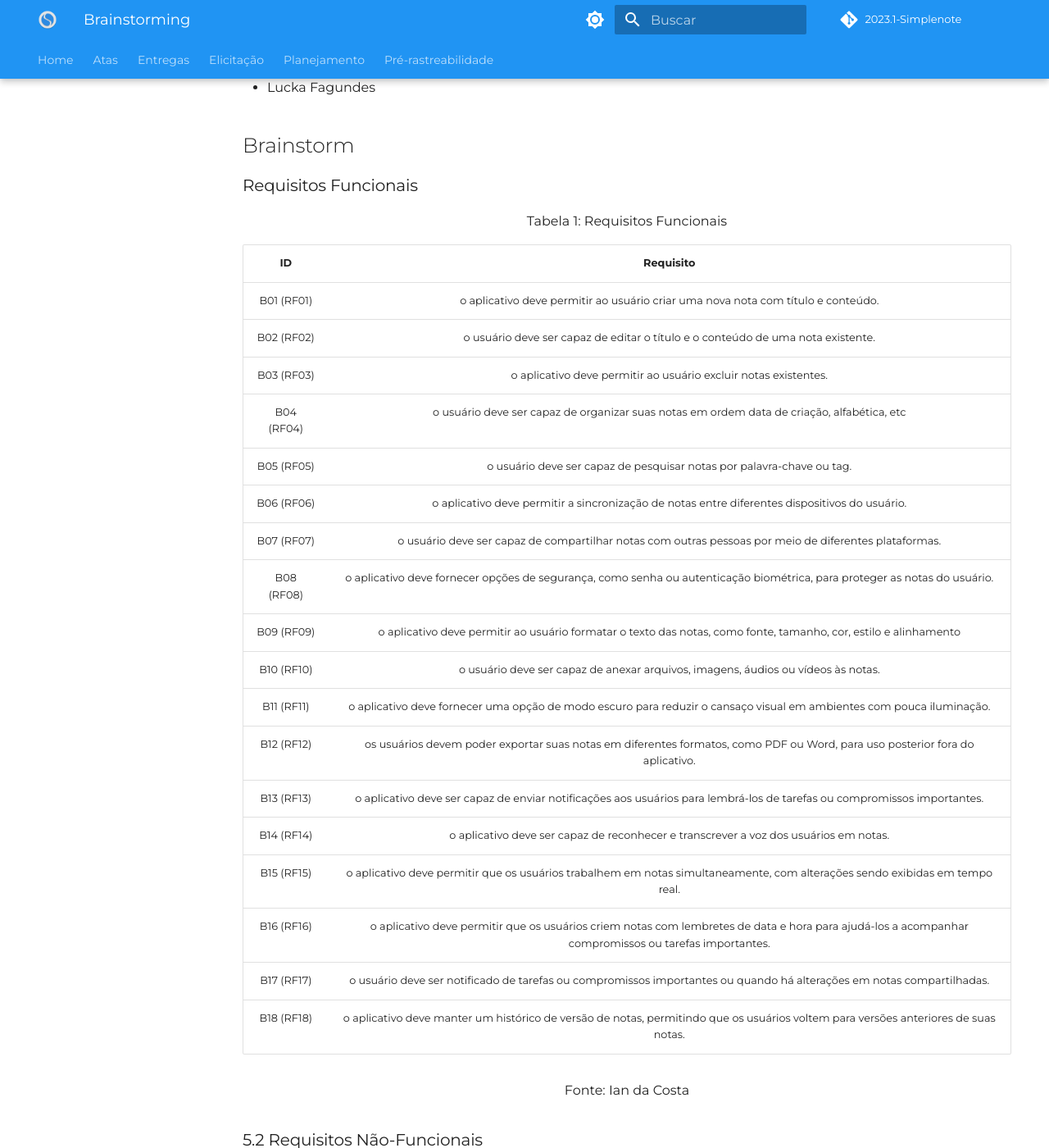
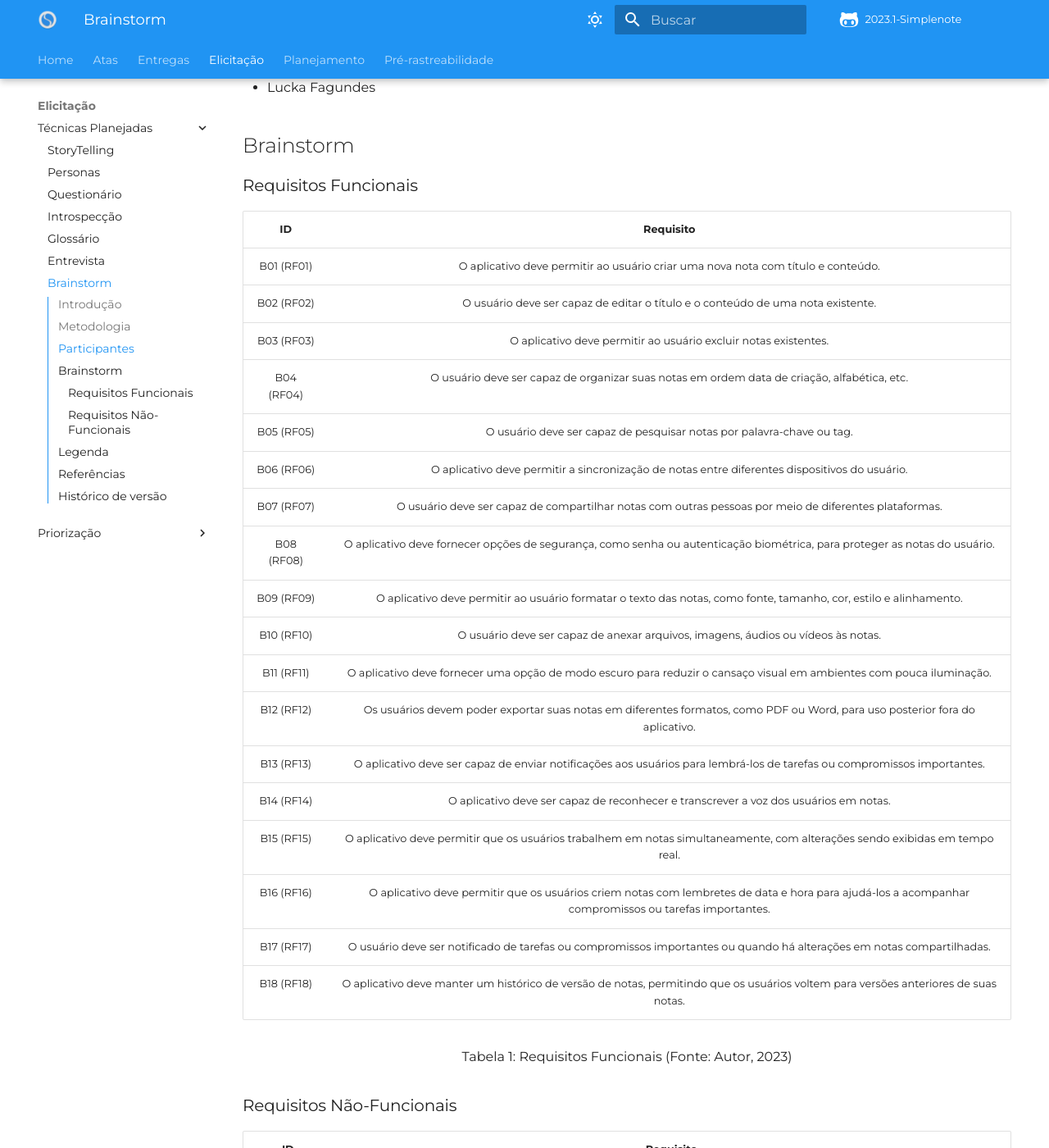
Before and after one commit to Requisitos-de-Software/2023.1-Simplenote, an MkDocs documentation site: the page built from docs/elicitacao/brainstorming.md, in a window 1280 px wide and 1400 px high, scrolled down 805 px. Shown: the whole window at 82% size. Built offline with MkDocs 1.6.1 and Material for MkDocs 9.7.7, drawn with Linux system fonts in a browser that asks for light colours; some web fonts are replaced; comment, search, counter and statistics services are not loaded; some of the changed text lies outside the part shown.

Commit message:
#35 Revisão brainstorming.md

```diff
--- a/docs/elicitacao/brainstorming.md
+++ b/docs/elicitacao/brainstorming.md
@@ -28,64 +28,71 @@
 
 ### Requisitos Funcionais
 
+
+|     ID     |                                                                      Requisito                                                                       |
+| :--------: | :--------------------------------------------------------------------------------------------------------------------------------------------------: |
+| B01 (RF01) |                                   O aplicativo deve permitir ao usuário criar uma nova nota com título e conteúdo.                                   |
+| B02 (RF02) |                                   O usuário deve ser capaz de editar o título e o conteúdo de uma nota existente.                                    |
+| B03 (RF03) |                                           O aplicativo deve permitir ao usuário excluir notas existentes.                                            |
+| B04 (RF04) |                              O usuário deve ser capaz de organizar suas notas em ordem data de criação, alfabética, etc.                             |
+| B05 (RF05) |                                        O usuário deve ser capaz de pesquisar notas por palavra-chave ou tag.                                         |
+| B06 (RF06) |                            O aplicativo deve permitir a sincronização de notas entre diferentes dispositivos do usuário.                             |
+| B07 (RF07) |                        O usuário deve ser capaz de compartilhar notas com outras pessoas por meio de diferentes plataformas.                         |
+| B08 (RF08) |              O aplicativo deve fornecer opções de segurança, como senha ou autenticação biométrica, para proteger as notas do usuário.               |
+| B09 (RF09) |                   O aplicativo deve permitir ao usuário formatar o texto das notas, como fonte, tamanho, cor, estilo e alinhamento.                   |
+| B10 (RF10) |                                   O usuário deve ser capaz de anexar arquivos, imagens, áudios ou vídeos às notas.                                   |
+| B11 (RF11) |                 O aplicativo deve fornecer uma opção de modo escuro para reduzir o cansaço visual em ambientes com pouca iluminação.                 |
+| B12 (RF12) |             Os usuários devem poder exportar suas notas em diferentes formatos, como PDF ou Word, para uso posterior fora do aplicativo.             |
+| B13 (RF13) |               O aplicativo deve ser capaz de enviar notificações aos usuários para lembrá-los de tarefas ou compromissos importantes.                |
+| B14 (RF14) |                                 O aplicativo deve ser capaz de reconhecer e transcrever a voz dos usuários em notas.                                 |
+| B15 (RF15) |             O aplicativo deve permitir que os usuários trabalhem em notas simultaneamente, com alterações sendo exibidas em tempo real.              |
+| B16 (RF16) | O aplicativo deve permitir que os usuários criem notas com lembretes de data e hora para ajudá-los a acompanhar compromissos ou tarefas importantes. |
+| B17 (RF17) |                O usuário deve ser notificado de tarefas ou compromissos importantes ou quando há alterações em notas compartilhadas.                 |
+| B18 (RF18) |          O aplicativo deve manter um histórico de versão de notas, permitindo que os usuários voltem para versões anteriores de suas notas.          |
 <div style="text-align: center">
-<p>Tabela 1: Requisitos Funcionais</p>
+<p style="text-align: center">Tabela 1: Requisitos Funcionais (Fonte: Autor, 2023)</p>
 </div>
 
-| ID    | Requisito |
-| :-:   | :--------: |
-|     B01 (RF01)      | o aplicativo deve permitir ao usuário criar uma nova nota com título e conteúdo.                                                                       |
-|     B02 (RF02)      | o usuário deve ser capaz de editar o título e o conteúdo de uma nota existente.                                                                                                       |
-|     B03 (RF03)      | o aplicativo deve permitir ao usuário excluir notas existentes.                                                                 |
-|     B04 (RF04)     | o usuário deve ser capaz de organizar suas notas em ordem data de criação, alfabética, etc |
-| B05 (RF05) | o usuário deve ser capaz de pesquisar notas por palavra-chave ou tag. |
-| B06 (RF06) |  o aplicativo deve permitir a sincronização de notas entre diferentes dispositivos do usuário. |
-| B07 (RF07) |  o usuário deve ser capaz de compartilhar notas com outras pessoas por meio de diferentes plataformas.|
-|     B08 (RF08)      | o aplicativo deve fornecer opções de segurança, como senha ou autenticação biométrica, para proteger as notas do usuário.                                  |
-|      B09 (RF09)     | o aplicativo deve permitir ao usuário formatar o texto das notas, como fonte, tamanho, cor, estilo e alinhamento                     |
-| B10 (RF10) | o usuário deve ser capaz de anexar arquivos, imagens, áudios ou vídeos às notas. |
-| B11 (RF11) |  o aplicativo deve fornecer uma opção de modo escuro para reduzir o cansaço visual em ambientes com pouca iluminação.|
-| B12 (RF12) | os usuários devem poder exportar suas notas em diferentes formatos, como PDF ou Word, para uso posterior fora do aplicativo. |
-| B13 (RF13) | o aplicativo deve ser capaz de enviar notificações aos usuários para lembrá-los de tarefas ou compromissos importantes. |
-| B14 (RF14)| o aplicativo deve ser capaz de reconhecer e transcrever a voz dos usuários em notas.|
-|     B15 (RF15)      | o aplicativo deve permitir que os usuários trabalhem em notas simultaneamente, com alterações sendo exibidas em tempo real.                                                           |
-| B16 (RF16) | o aplicativo deve permitir que os usuários criem notas com lembretes de data e hora para ajudá-los a acompanhar compromissos ou tarefas importantes.|
-| B17 (RF17) | o usuário deve ser notificado de tarefas ou compromissos importantes ou quando há alterações em notas compartilhadas.|
-| B18 (RF18) | o aplicativo deve manter um histórico de versão de notas, permitindo que os usuários voltem para versões anteriores de suas notas.|
+### Requisitos Não-Funcionais
+
+
+|     ID      |                                                                                  Requisito                                                                                   |
+| :---------: | :--------------------------------------------------------------------------------------------------------------------------------------------------------------------------: |
+| B19 (RNF01) |                                                O aplicativo deve ser confiável e estável, evitando falhas ou perda de dados.                                                 |
+| B20 (RNF02) |                                             O aplicativo deve ser intuitivo e fácil de usar, com uma interface clara e simples.                                              |
+| B21 (RNF03) |                                O aplicativo deve ser responsivo e rápido, permitindo que os usuários criem e acessem suas notas rapidamente.                                 |
+| B22 (RNF04) |                  O aplicativo deve garantir a segurança e privacidade das notas dos usuários, protegendo-as contra acesso não autorizado ou perda de dados.                  |
+| B23 (RNF05) |              O aplicativo deve ser acessível para usuários com deficiências visuais ou motoras, com recursos como suporte a leitores de tela e opções de zoom.               |
+| B24 (RNF06) | O aplicativo deve estar disponível em várias plataformas, como iOS, Android, Windows e Mac, para garantir que os usuários possam acessar suas notas em qualquer dispositivo. |
+| B25 (RNF07) |                      O aplicativo deve estar disponível para uso sempre que o usuário precisar, sem interrupções ou indisponibilidades não planejadas.                       |
+| B26 (RNF08) |                              O aplicativo deve ser otimizado para usar recursos do dispositivo de forma eficiente, como CPU, memória e bateria.                              |
+| B27 (RNF09) |                                        O aplicativo deve ser facilmente mantido e atualizado, com um código limpo e bem documentado.                                         |
 <div style="text-align: center">
-<p style="text-align: center">Fonte: Ian da Costa</p>
+<p style="text-align: center">Tabela 2: Requisitos Não Funcionais (Fonte: Autor, 2023)</p>
 </div>
 
-### 5.2 Requisitos Não-Funcionais
+## Legenda
 
-<div style="text-align: center">
-<p>Tabela 2: Requisitos Não Funcionais</p>
-</div>
-
-| ID     | Requisito |
-| :-:    | :--------: |
-|     B19 (RNF01)      | o aplicativo deve ser confiável e estável, evitando falhas ou perda de dados.                                               |
-|     B20 (RNF02)      | o aplicativo deve ser intuitivo e fácil de usar, com uma interface clara e simples.                                                       |
-|     B21 (RNF03)      | o aplicativo deve ser responsivo e rápido, permitindo que os usuários criem e acessem suas notas rapidamente.                                                                         |
-|     B22 (RNF04)    | o aplicativo deve garantir a segurança e privacidade das notas dos usuários, protegendo-as contra acesso não autorizado ou perda de dados.                                                           |
-|      B23 (RNF05)      | o aplicativo deve ser acessível para usuários com deficiências visuais ou motoras, com recursos como suporte a leitores de tela e opções de zoom.                  |
-|     B24 (RNF06)      | o aplicativo deve estar disponível em várias plataformas, como iOS, Android, Windows e Mac, para garantir que os usuários possam acessar suas notas em qualquer dispositivo.                    |
-|     B25 (RNF07)     | O aplicativo deve estar disponível para uso sempre que o usuário precisar, sem interrupções ou indisponibilidades não planejadas.|
-|     B26 (RNF08)     | O aplicativo deve ser otimizado para usar recursos do dispositivo de forma eficiente, como CPU, memória e bateria.|
-|     B27 (RNF09)     | o aplicativo deve ser facilmente mantido e atualizado, com um código limpo e bem documentado.|
-<div style="text-align: center">
-<p style="text-align: center">Fonte: Ian da Costa</p>
-</div>
+<p>
+B -> Brainstorm
+</p>
+<p>
+RF -> Requisito funcional
+</p>
+<p>
+RNF -> Requisito não funcional
+</p>
 
 
-## 6. Referências
+
+## Referências
 [1] OSBORN, A. F. Applied imagination: principles and procedures of creative problem solving. New York: Charles Scribner's Sons, 1953.
 
 [2] Milene Serrano, Requisitos - Aula 07. Acesso em: 10 de jul. de 2022. Disponível em: Aprender3.
 
 [3] Simone Diniz, Interação Humano-Computador. São Paulo, 1a Edição, Elsevier, 2010.
 
-## 1. Versionamento
-| Versão | Data       | Autor                         | Descrição                    | Revisor        |
-|:------:| ---------- | ----------------------------- | ---------------------------- | -------------- |
-|  1.0   | 01/05/2023 | Ian da Costa | Brainstorming        | Ana Beatriz   |
+## Histórico de versão
+| Versão | Data       | Autor        | Descrição     | Revisor     |
+| :----: | ---------- | ------------ | ------------- | ----------- |
+|  1.0   | 01/05/2023 | Ian da Costa | Brainstorming | Ana Beatriz |
--- a/mkdocs.yml
+++ b/mkdocs.yml
@@ -7,52 +7,77 @@
 copyright: Copyright &copy; 2023 Simplenote
 
 theme:
+  icon:
+    repo: fontawesome/brands/github-alt
   name: material
   language: pt-BR
   logo: img/Simplenote.png
   favicon: img/Simplenote-48.png
 
   features:
-    - toc.integrate
-    - navigation.tabs
-    - navigation.tabs.sticky
+  - toc.integrate
+  - navigation.tabs
+  - navigation.tabs.sticky
+  - navigation.footer
 
   palette:
-    # Palette toggle for light mode
-    - scheme: default
-      primary: blue
-      toggle:
-        icon: material/brightness-7
-        name: Dark mode
+  # Palette toggle for light mode
+  - scheme: default
+    primary: blue
+    toggle:
+      icon: material/weather-sunny
+      name: Dark mode
 
-    # Palette toggle for dark mode
-    - scheme: slate
-      primary: blue
-      toggle:
-        icon: material/brightness-4
-        name: Light mode
+  # Palette toggle for dark mode
+  - scheme: slate
+    primary: blue
+    toggle:
+      icon: material/weather-night
+      name: Light mode
 
   font:
     text: "Montserrat"
     code: "sans-serif"
 
 markdown_extensions:
-  - attr_list
-  - pymdownx.emoji:
-      emoji_index: !!python/name:materialx.emoji.twemoji
-      emoji_generator: !!python/name:materialx.emoji.to_svg
+- attr_list
+- pymdownx.emoji:
+    emoji_index: !!python/name:materialx.emoji.twemoji
+    emoji_generator: !!python/name:materialx.emoji.to_svg
+
+extra:
+  annotate:
+    json: [.s2]
+  analytics:
+    provider: google
+    property: !ENV GOOGLE_ANALYTICS_KEY
+  social:
+  - icon: fontawesome/brands/github
+    link: https://github.com/Requisitos-de-Software/2023.1-Simplenote
 
 nav:
-  - Home: index.md
-  - Atas: atas.md
-  - Entregas: entregas.md
-  - Elicitação: elicitacao/personas.md
-  - Planejamento:
-      - Cronograma pretendido: planejamento/cronograma.md
-      - Cronograma realizado: planejamento/cronograma_realizado.md
-      - Ferramentas: planejamento/ferramentas.md
-      - Metodologias: planejamento/metodologias.md
-      - Aplicativo Selecionado: planejamento/Aplicativo Selecionado.md
-  - Pré-rastreabilidade:
-      - Escolha do aplicativo: pré-rastreabilidade/escolha_rp.md
-      - Rich Picture: pré-rastreabilidade/rich_picture.md
+- Home: index.md
+- Atas: atas.md
+- Entregas: entregas.md
+- Elicitação:
+  - Técnicas Planejadas:
+    - StoryTelling: elicitacao/storytelling.md
+    - Personas: elicitacao/personas.md
+    - Questionário: elicitacao/questionario.md
+    - Introspecção: elicitacao/Introspecção.md
+    - Glossário: elicitacao/glossario.md
+    - Entrevista: elicitacao/entrevista.md
+    - Brainstorm: elicitacao/brainstorming.md
+  - Priorização:
+    - MosCoW: elicitacao/Priorização/MoScoW.md
+    - First Things First (FTF): elicitacao/Priorização/FirstthingsFirst.md
+    - Escala de Três Níveis: elicitacao/Priorização/ThreeLevelScale.md
+
+- Planejamento:
+  - Cronograma pretendido: planejamento/cronograma.md
+  - Cronograma realizado: planejamento/cronograma_realizado.md
+  - Ferramentas: planejamento/ferramentas.md
+  - Metodologias: planejamento/metodologias.md
+  - Aplicativo Selecionado: planejamento/Aplicativo Selecionado.md
+- Pré-rastreabilidade:
+  - Rich Picture: pré-rastreabilidade/rich_picture.md
```
